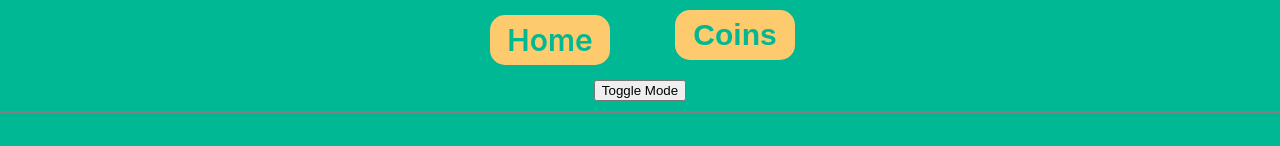
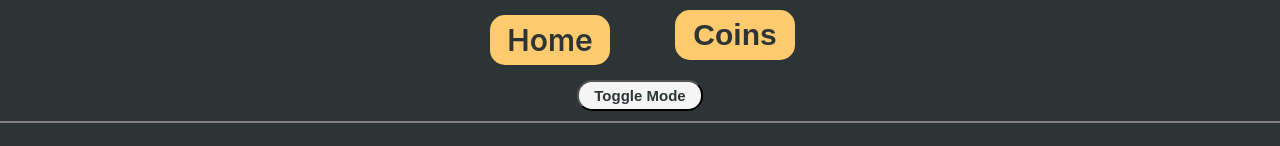
Before and after one commit to DUSTINRYOO/react-masterclass_ts, a React (Create React App) app: page / in a window 1280 px wide. Shown: the top 146 px of the page. Built offline with nearby package versions, Linux system fonts and the light colour scheme.

Commit message:
Recoil Use
Atom
RecoildRoot
useRecoilValue
usesetRecoilstate

```diff
--- a/src/Root.tsx
+++ b/src/Root.tsx
@@ -1,7 +1,9 @@
 import { ReactQueryDevtools } from "@tanstack/react-query-devtools";
 import React, { useState } from "react";
 import { Outlet } from "react-router-dom";
+import { useRecoilValue } from "recoil";
 import { createGlobalStyle, ThemeProvider } from "styled-components";
+import { isDarkAtom } from "./atoms";
 import Header from "./components/Header";
 import { lightTheme, darkTheme } from "./theme";
 
@@ -64,13 +66,12 @@ a {
 `;
 
 function Root() {
-  const [isDark, setIsDark] = useState(false);
-  const toggleDark = () => setIsDark((current) => !current);
+  const isDark = useRecoilValue(isDarkAtom);
   return (
     <>
       <ThemeProvider theme={isDark ? darkTheme : lightTheme}>
         <GlobalStyle />
-        <Header toggleDark={toggleDark} />
+        <Header />
         <Outlet />
         <ReactQueryDevtools initialIsOpen={true} />
       </ThemeProvider>
--- /dev/null
+++ b/src/atoms.ts
@@ -0,0 +1,6 @@
+import { atom } from "recoil";
+
+export const isDarkAtom = atom({
+  key: "isDark",
+  default: true,
+});
--- a/src/components/Header.tsx
+++ b/src/components/Header.tsx
@@ -1,5 +1,7 @@
 import { Link, useNavigate } from "react-router-dom";
+import { useRecoilValue, useSetRecoilState } from "recoil";
 import styled from "styled-components";
+import { isDarkAtom } from "../atoms";
 
 const HeaderBox = styled.div`
   display: flex;
@@ -41,11 +43,18 @@ const CoinBtn = styled.button`
   background-color: ${(props) => props.theme.textColor};
   color: ${(props) => props.theme.bgColor};
 `;
-interface IToggleDark {
-  toggleDark: () => void;
-}
-
-function Header({ toggleDark }: IToggleDark) {
+const Toggle = styled.button`
+  display: flex;
+  color: ${(props) => props.theme.bgColor};
+  background-color: whitesmoke;
+  padding: 5px 15px;
+  font-size: 15px;
+  font-weight: 600;
+  border-radius: 15px;
+`;
+function Header() {
+  const setterFn = useSetRecoilState(isDarkAtom);
+  const toggleMode = () => setterFn((prev) => !prev);
   const navigate = useNavigate();
   const onClick = () => {
     navigate("/Coins");
@@ -58,7 +67,7 @@ function Header({ toggleDark }: IToggleDark) {
         </Link>
         <CoinBtn onClick={onClick}>Coins</CoinBtn>
       </Box>
-      <button onClick={toggleDark}>Toggle Mode</button>
+      <Toggle onClick={toggleMode}>Toggle Mode</Toggle>
     </HeaderBox>
   );
 }
--- a/src/index.tsx
+++ b/src/index.tsx
@@ -3,6 +3,7 @@ import React from "react";
 import ReactDOM from "react-dom/client";
 
 import { RouterProvider } from "react-router-dom";
+import { RecoilRoot } from "recoil";
 import router from "./Router";
 
 const root = ReactDOM.createRoot(
@@ -12,9 +13,11 @@ const queryClient = new QueryClient();
 
 root.render(
   <React.StrictMode>
-    <QueryClientProvider client={queryClient}>
-      <RouterProvider router={router} />
-    </QueryClientProvider>
+    <RecoilRoot>
+      <QueryClientProvider client={queryClient}>
+        <RouterProvider router={router} />
+      </QueryClientProvider>
+    </RecoilRoot>
   </React.StrictMode>
 );
 
```
